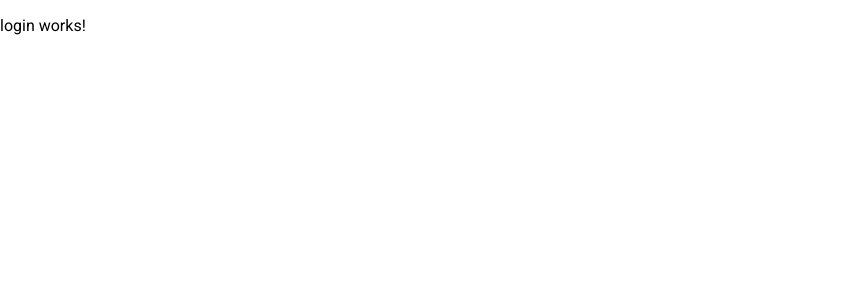
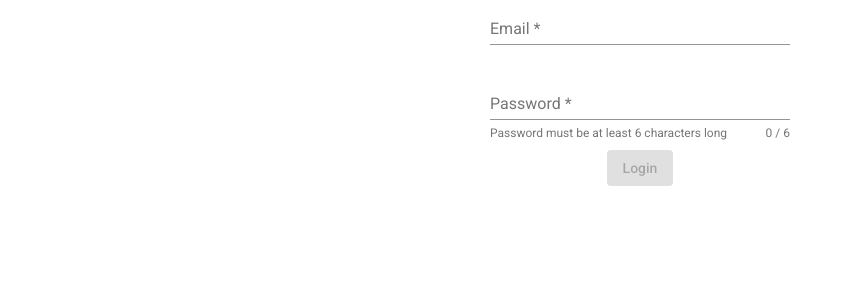
Before and after one commit to Waldoz53/angular-fitness-prototype, an Angular app: page /login in a window 1280 px wide. Shown: the top 300 px of the page, without its empty margins (0-852 px from the left). Built offline with nearby package versions, Linux system fonts and the light colour scheme.

Commit message:
added login ui components

```diff
--- a/src/app/auth/login/login.component.css
+++ b/src/app/auth/login/login.component.css
@@ -0,0 +1,3 @@
+mat-form-field {
+  width: 300px;
+}
--- a/src/app/auth/login/login.component.html
+++ b/src/app/auth/login/login.component.html
@@ -1 +1,28 @@
-<p>login works!</p>
+<section class="login-form">
+  <form fxLayout="column" fxLayoutAlign="center center" fxLayoutGap="10px" #f="ngForm" (ngSubmit)="onSubmit(f)">
+    <mat-form-field>
+      <input type="email"
+        matInput
+        placeholder="Email"
+        ngModel
+        name="email"
+        email
+        required
+        #emailInput="ngModel">
+      <mat-error *ngIf='emailInput.hasError("required")'>Field must not be empty.</mat-error>
+      <mat-error *ngIf='!emailInput.hasError("required")'>Please enter a valid email. (email@domain.com)</mat-error>
+    </mat-form-field>
+    <mat-form-field hintLabel="Password must be at least 6 characters long">
+      <input type="password"
+        matInput
+        placeholder="Password"
+        ngModel
+        name="password"
+        required
+        minlength="6"
+        #pwInput="ngModel">
+        <mat-hint align="end">{{ pwInput.value?.length }} / 6</mat-hint>
+    </mat-form-field>
+    <button type='submit' mat-raised-button color="primary" [disabled]="f.invalid">Login</button>
+  </form>
+</section>
--- a/src/app/auth/login/login.component.ts
+++ b/src/app/auth/login/login.component.ts
@@ -1,4 +1,5 @@
 import { Component, OnInit } from '@angular/core';
+import { NgForm } from '@angular/forms';
 
 @Component({
   selector: 'app-login',
@@ -12,4 +13,8 @@
   ngOnInit(): void {
   }
 
+  onSubmit(form: NgForm) {
+    console.log(form);
+  }
+
 }
```
